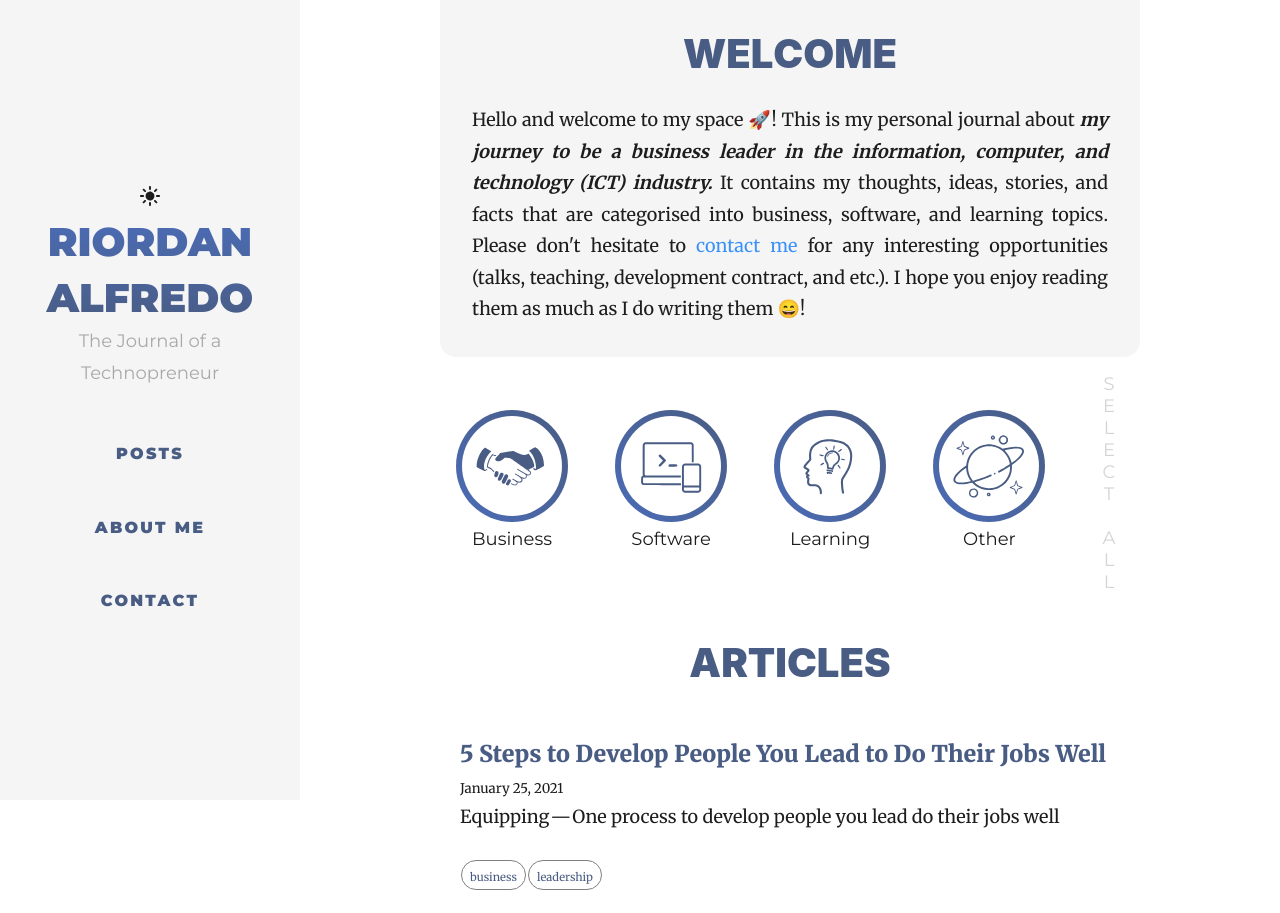
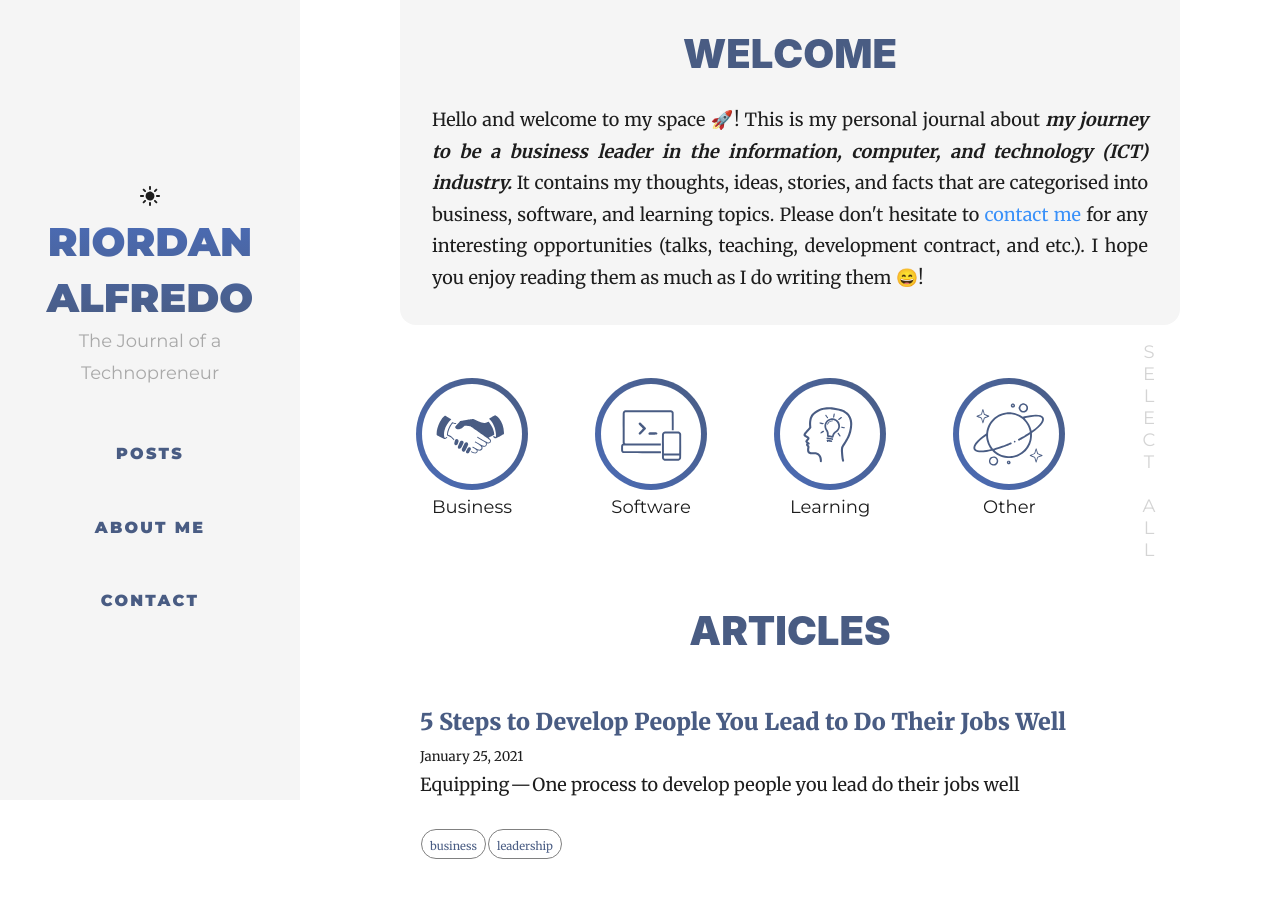
Before and after one commit to riordanalfredo/personal-blog, a Gatsby site in the folder app/: page / in a window 1280 px wide. Shown: the top 913 px of the page. Built offline with nearby package versions, Linux system fonts and the light colour scheme; Gatsby itself is replaced by a stand-in of ours; some packages are replaced by stand-ins of ours.

Commit message:
update all width size and small clean up

```diff
--- a/app/src/components/bio.js
+++ b/app/src/components/bio.js
@@ -68,7 +68,7 @@ const Bio = () => {
           display: 'flex',
           flexDirection: 'column',
           alignItems: isMobile ? 'center' : 'flex-start',
-          maxWidth: 800,
+          maxWidth: 780,
         }}
       >
         <p className="bio" style={{ margin: 0 }}>
--- a/app/src/components/filters.js
+++ b/app/src/components/filters.js
@@ -24,7 +24,7 @@ const Filters = ({ categories, selectCategory, resetFilter }) => {
       justifyContent: `space-between`,
       padding: `1rem`,
       minWidth: `300px`,
-      maxWidth: 700,
+      maxWidth: 780,
       width: '100%',
       alignItems: 'center',
     },
--- a/app/src/components/global.css
+++ b/app/src/components/global.css
@@ -67,7 +67,7 @@ a.gatsby-resp-image-link:hover {
   min-height: 5vh;
   width: 65vw;
   min-width: 300px;
-  max-width: 700px;
+  max-width: 780px;
   padding: 0 20px 20px 20px;
   margin-bottom: 0.5rem;
   background-color: var(--bg);
--- a/app/src/components/intro.js
+++ b/app/src/components/intro.js
@@ -5,7 +5,7 @@ import Fade from 'react-reveal/Fade'
 const Intro = () => {
   const styles = {
     outer: {
-      maxWidth: 700,
+      maxWidth: 780,
       backgroundColor: 'var(--lightBg)',
       padding: '2rem',
       borderBottomLeftRadius: '1rem',
--- a/app/src/components/posts.js
+++ b/app/src/components/posts.js
@@ -1,7 +1,6 @@
 import React, { Fragment, useEffect, useState } from 'react'
 import Post from './post'
 import './post.css'
-import Fade from 'react-reveal/Fade'
 
 const Posts = ({ allPosts, posts, categories, setPostsCategories }) => {
   const allPostsIndices = allPosts.map((_, i) => i) // [0,1,2,..,N]
--- a/app/src/pages/contact.js
+++ b/app/src/pages/contact.js
@@ -20,7 +20,7 @@ const ContactPage = ({ data, location }) => {
       alignItems: 'center',
       flexDirection: 'column',
       justifyContent: 'center',
-      maxWidth: 700,
+      maxWidth: 780,
     },
   }
 
--- a/app/src/templates/blog-list.tsx
+++ b/app/src/templates/blog-list.tsx
@@ -46,7 +46,7 @@ const BlogIndex = ({ data, location }: PageProps<Data>) => {
 
   const styles = {
     outer: {
-      maxWidth: 700,
+      maxWidth: 780,
       margin: '0 auto',
       display: 'flex',
       flexDirection: 'column',
--- a/app/src/templates/blog-post.js
+++ b/app/src/templates/blog-post.js
@@ -61,7 +61,7 @@ const BlogPostTemplate = ({ data, pageContext, location }) => {
         </header>
         <section
           dangerouslySetInnerHTML={{ __html: post.html }}
-          style={{ maxWidth: 1080, margin: '0 auto' }}
+          style={{ maxWidth: 780, margin: '0 auto' }}
         />
         <hr style={{ marginBottom: rhythm(1) }} />
         <footer>
```
Also changed, not shown: app/src/components/seo.js (+4 -4 lines).
